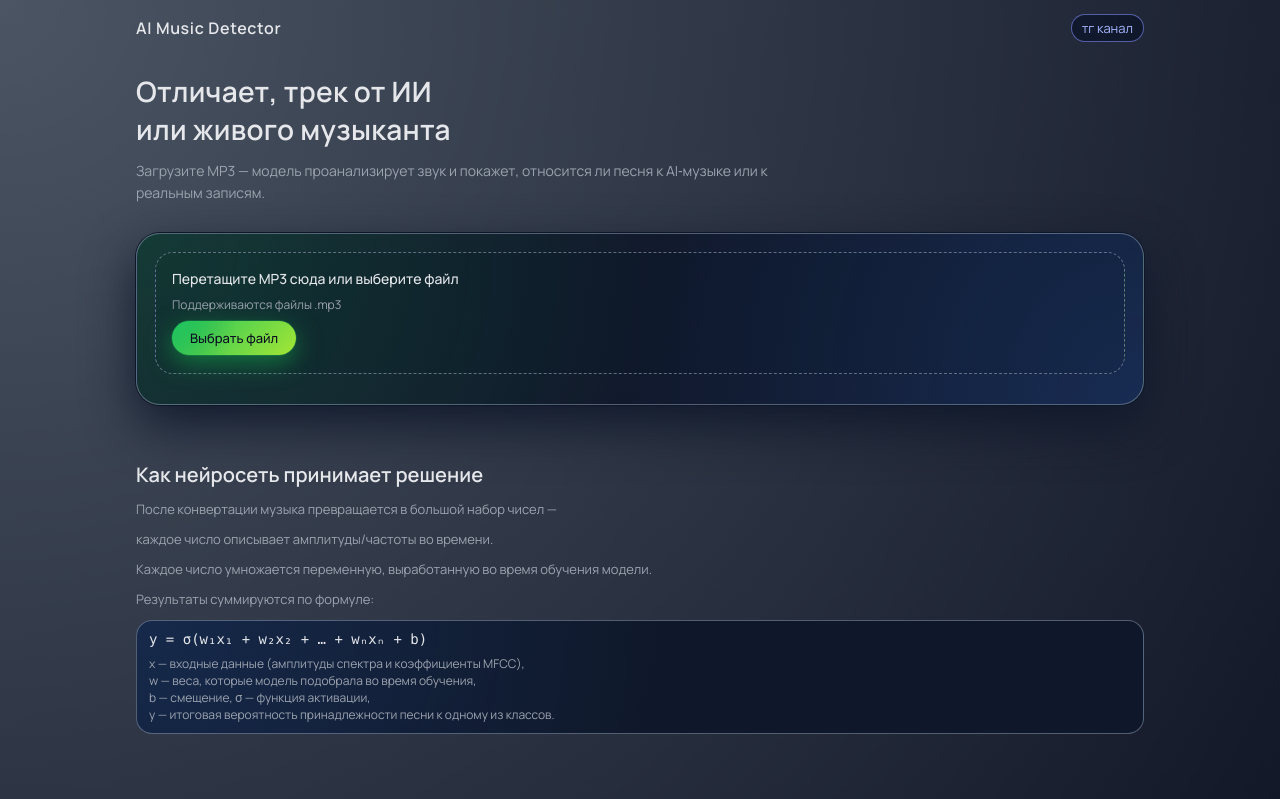
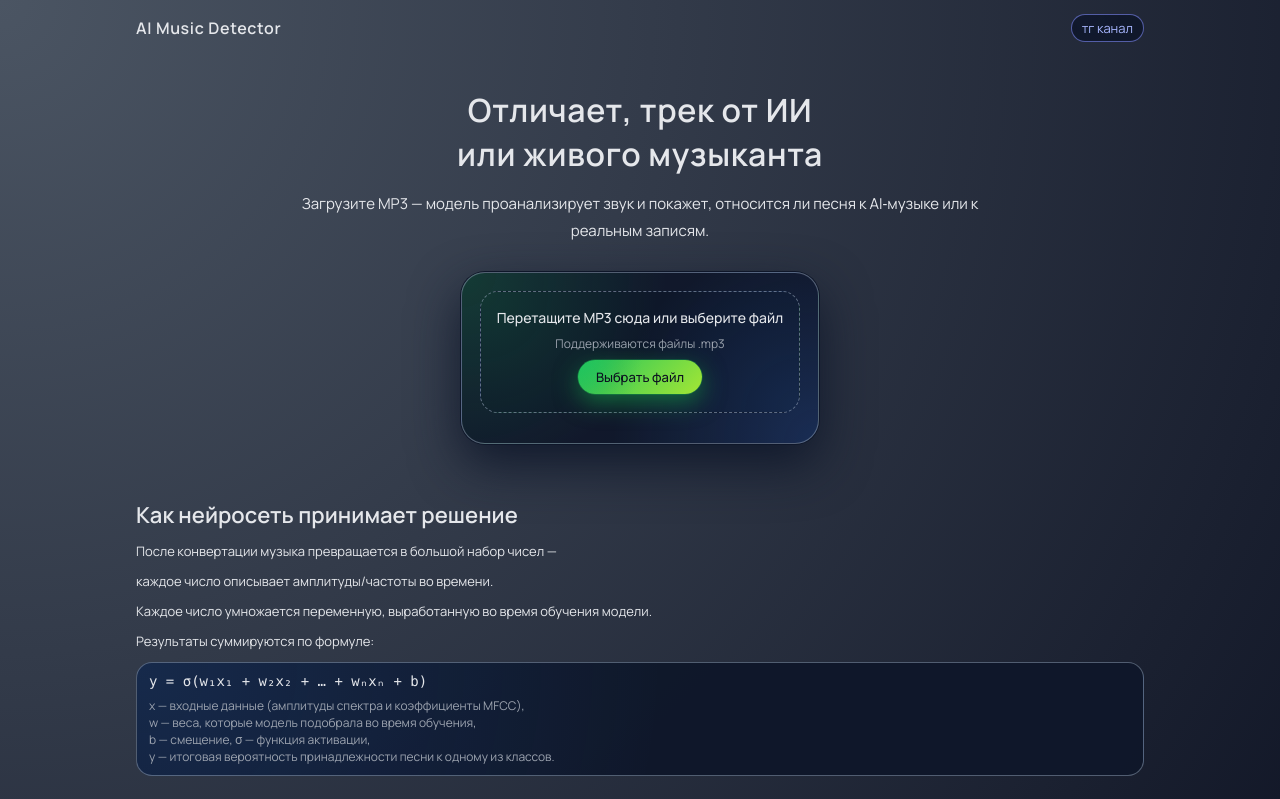
Before and after one commit to dreyprov-byte/ai-music-detector-frontend, a plain HTML site: page index.html in a window 1280 px wide. Shown: the top 799 px of the page. Drawn offline with Linux system fonts and the light colour scheme.

Commit message:
Update style.css

```diff
--- a/style.css
+++ b/style.css
@@ -82,33 +82,35 @@ body {
 }
 
 .hero-section {
-  padding-top: 16px;
+  padding-top: 32px; /* чуть дальше от шапки */
 }
 
 .hero-center {
   display: flex;
   flex-direction: column;
   gap: 24px;
+  align-items: center;  /* центрируем блок */
+  text-align: center;   /* центрируем текст */
 }
 
 /* Текст в hero */
 
 .hero-text {
-  max-width: 640px;
+  max-width: 720px;
 }
 
 .hero-title {
-  margin: 0 0 12px;
-  font-size: 28px;
-  font-weight: 600;
-  letter-spacing: 0.01em;
+  margin: 0 0 14px;
+  font-size: 32px;      /* крупнее */
+  font-weight: 700;     /* жирнее */
+  letter-spacing: 0.02em;
 }
 
 .hero-subtitle {
   margin: 0;
-  font-size: 14px;
-  line-height: 1.6;
-  color: #9ca3af;
+  font-size: 15px;      /* чуть крупнее */
+  line-height: 1.8;
+  color: #e5e7eb;       /* ярче, чем серый */
 }
 
 /* Блок инструмента */
@@ -203,7 +205,7 @@ body {
   box-shadow:
     0 8px 24px rgba(22, 163, 74, 0.6),
     0 0 0 0.5px rgba(22, 163, 74, 0.7);
-  align-self: flex-start;
+  align-self: center; /* по центру под текстом */
 }
 
 .btn-primary:hover {
@@ -258,6 +260,7 @@ body {
 .result-main-block {
   display: none;
   margin-top: 16px;
+  text-align: center;
 }
 
 .result-label-pill-big {
@@ -265,8 +268,8 @@ body {
   padding: 10px 18px;
   border-radius: 999px;
   border: 1px solid rgba(248, 250, 252, 0.9);
-  font-size: 16px;
-  font-weight: 600;
+  font-size: 18px;
+  font-weight: 700;
   letter-spacing: 0.02em;
   color: #f9fafb;
   background:
@@ -472,15 +475,15 @@ body {
 
 .section-title-large {
   margin: 0 0 10px;
-  font-size: 20px;
-  font-weight: 600;
+  font-size: 22px;      /* чуть крупнее */
+  font-weight: 700;     /* жирнее заголовки */
 }
 
 .section-text {
   margin: 0 0 8px;
   font-size: 13px;
   line-height: 1.7;
-  color: #9ca3af;
+  color: #e5e7eb;       /* ярче, чем сильно серый */
 }
 
 /* Формула */
@@ -563,7 +566,12 @@ body {
 
 @media (max-width: 768px) {
   .hero-title {
-    font-size: 22px;
+    font-size: 26px;
+  }
+
+  .hero-subtitle {
+    font-size: 14px;
+    line-height: 1.8;
   }
 
   .hero-tool {
```
